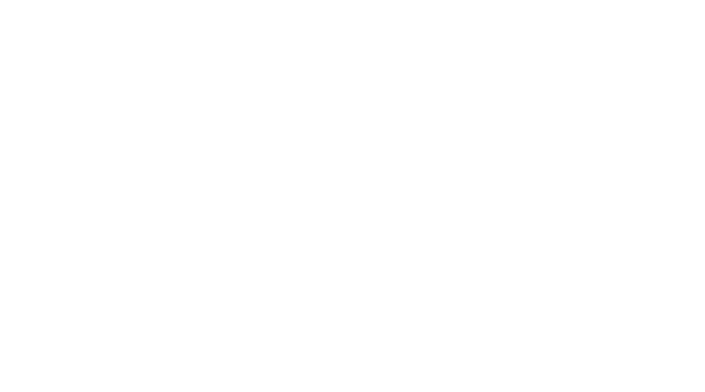
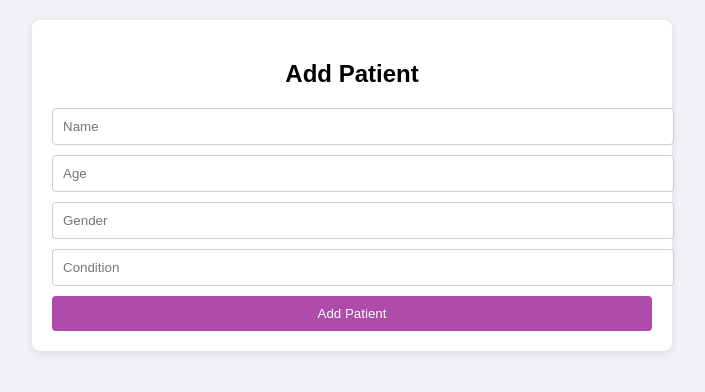
Before and after one commit to jayasakthyasri/Hospital-management-frontend, a React (Create React App) app: page /patients in a window 1280 px wide. Before the commit this address had no page. Shown: the top 392 px of the page, without its empty margins (288-993 px from the left). Built offline with nearby package versions, Linux system fonts and the light colour scheme.

Commit message:
Add patient page and card with edit/delete functionality

```diff
--- a/src/App.js
+++ b/src/App.js
@@ -4,6 +4,7 @@
 import Register from './pages/Register';
 import Dashboard from './pages/Dashboard';
 import { BrowserRouter as Router, Routes, Route } from 'react-router-dom';
+import PatientPage from './pages/PatientPage';
 
 function App() {
   return (
@@ -12,6 +13,7 @@
         <Route path="/" element={<Login />} />
         <Route path="/register" element={<Register />} />
         <Route path="/dashboard" element={<Dashboard />} />
+        <Route path="/patients" element={<PatientPage />} />
       </Routes>
     </Router>
   );
--- /dev/null
+++ b/src/components/PatientCard.js
@@ -0,0 +1,56 @@
+import React from 'react';
+
+const PatientCard = ({ patient, onDelete, onEdit }) => {
+  const cardStyle = {
+    width: '100%',
+    backgroundColor: '#ffffff',
+    padding: '20px',
+    margin: '10px 0',
+    borderRadius: '8px',
+    boxShadow: '0 2px 10px rgba(0,0,0,0.1)',
+    boxSizing: 'border-box',
+    fontFamily: 'Arial, sans-serif',
+    display: 'flex',
+    justifyContent: 'space-between',
+    alignItems: 'center'
+  };
+
+  const infoStyle = {
+    flex: 1
+  };
+
+  const buttonStyle = {
+    marginLeft: '10px',
+    padding: '6px 12px',
+    border: 'none',
+    borderRadius: '4px',
+    cursor: 'pointer'
+  };
+
+  return (
+    <div style={cardStyle}>
+      <div style={infoStyle}>
+        <div style={{ fontWeight: 'bold', fontSize: '18px' }}>{patient.name}</div>
+        <div>Age: {patient.age}</div>
+        <div>Gender: {patient.gender}</div>
+        <div>Condition: {patient.condition}</div>
+      </div>
+      <div>
+        <button
+          style={{ ...buttonStyle, backgroundColor: '#007bff', color: 'white' }}
+          onClick={onEdit}
+        >
+          Edit
+        </button>
+        <button
+          style={{ ...buttonStyle, backgroundColor: '#dc3545', color: 'white' }}
+          onClick={onDelete}
+        >
+          Delete
+        </button>
+      </div>
+    </div>
+  );
+};
+
+export default PatientCard;
--- /dev/null
+++ b/src/pages/PatientPage.js
@@ -0,0 +1,134 @@
+import React, { useState } from 'react';
+import PatientCard from '../components/PatientCard';
+
+const PatientPage = () => {
+  const [patients, setPatients] = useState([]);
+  const [formData, setFormData] = useState({ name: '', age: '', gender: '', condition: '' });
+  const [editIndex, setEditIndex] = useState(null);
+
+  const handleChange = (e) => {
+    setFormData({ ...formData, [e.target.name]: e.target.value });
+  };
+
+  const handleSubmit = (e) => {
+    e.preventDefault();
+    if (editIndex !== null) {
+      const updated = [...patients];
+      updated[editIndex] = formData;
+      setPatients(updated);
+      setEditIndex(null);
+    } else {
+      setPatients([...patients, formData]);
+    }
+    setFormData({ name: '', age: '', gender: '', condition: '' });
+  };
+
+  const handleDelete = (index) => {
+    const updated = [...patients];
+    updated.splice(index, 1);
+    setPatients(updated);
+  };
+
+  const handleEdit = (index) => {
+    setFormData(patients[index]);
+    setEditIndex(index);
+  };
+
+  const containerStyle = {
+    width: '100%',
+    minHeight: '100vh',
+    padding: '20px',
+    backgroundColor: '#f0f2f5',
+    boxSizing: 'border-box',
+    fontFamily: 'Arial, sans-serif'
+  };
+
+  const formStyle = {
+    maxWidth: '600px',
+    margin: '0 auto',
+    padding: '20px',
+    backgroundColor: '#ffffff',
+    borderRadius: '8px',
+    boxShadow: '0 2px 10px rgba(0,0,0,0.1)'
+  };
+
+  const inputStyle = {
+    width: '100%',
+    padding: '10px',
+    marginBottom: '10px',
+    borderRadius: '4px',
+    border: '1px solid #ccc'
+  };
+
+  const buttonStyle = {
+    width: '100%',
+    padding: '10px',
+    backgroundColor: '#af4caaff',
+    color: 'white',
+    border: 'none',
+    borderRadius: '4px',
+    cursor: 'pointer'
+  };
+
+  return (
+    <div style={containerStyle}>
+      <form onSubmit={handleSubmit} style={formStyle}>
+        <h2 style={{ textAlign: 'center', marginBottom: '20px' }}>
+          {editIndex !== null ? 'Edit Patient' : 'Add Patient'}
+        </h2>
+        <input
+          style={inputStyle}
+          type="text"
+          name="name"
+          placeholder="Name"
+          value={formData.name}
+          onChange={handleChange}
+          required
+        />
+        <input
+          style={inputStyle}
+          type="number"
+          name="age"
+          placeholder="Age"
+          value={formData.age}
+          onChange={handleChange}
+          required
+        />
+        <input
+          style={inputStyle}
+          type="text"
+          name="gender"
+          placeholder="Gender"
+          value={formData.gender}
+          onChange={handleChange}
+          required
+        />
+        <input
+          style={inputStyle}
+          type="text"
+          name="condition"
+          placeholder="Condition"
+          value={formData.condition}
+          onChange={handleChange}
+          required
+        />
+        <button type="submit" style={buttonStyle}>
+          {editIndex !== null ? 'Update Patient' : 'Add Patient'}
+        </button>
+      </form>
+
+      <div style={{ marginTop: '30px' }}>
+        {patients.map((patient, index) => (
+          <PatientCard
+            key={index}
+            patient={patient}
+            onDelete={() => handleDelete(index)}
+            onEdit={() => handleEdit(index)}
+          />
+        ))}
+      </div>
+    </div>
+  );
+};
+
+export default PatientPage;
```
